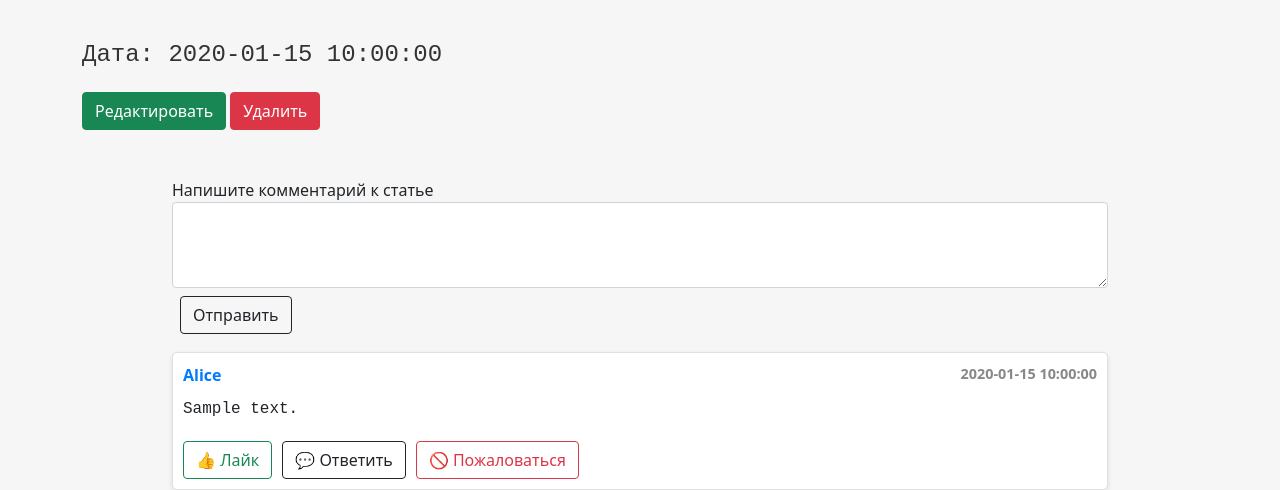
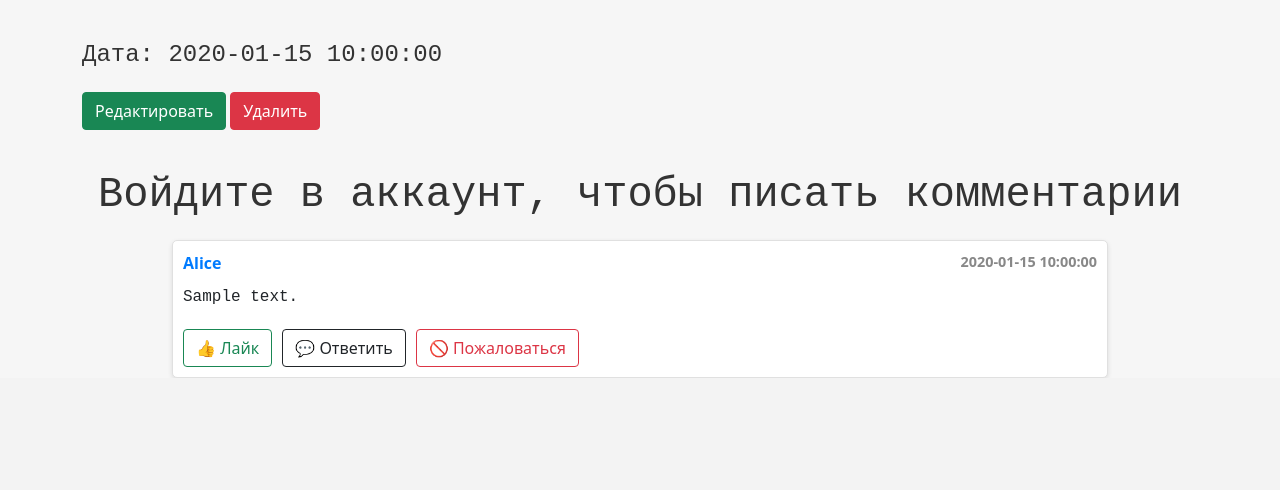
Before and after one commit to Keopint/EGE_WEBSITE_2, a Flask app: page /posts/1 in a window 1280 px wide. Shown: the part 611-1101 px from the top of the page. After the commit the page ends 989 px from the top, so only its background shows below. Run offline with Flask 3, Linux system fonts and the light colour scheme; tables that the repository leaves empty hold one stand-in row (values such as "Sample post"); some libraries are stand-ins or nearby versions.

Commit message:
Final commit 3 (fix mini bag with forum)

```diff
--- a/templates/post.html
+++ b/templates/post.html
@@ -38,6 +38,7 @@
     <a class="btn btn-danger" href="{{table.id}}/delete">Удалить</a>
   </div>
   <div id="chatinfodiv37" style="display: none; visibility: hidden;">{{table.id}}</div>
+  {% if current_user.is_authenticated %}
     <div class="container w-75 mt-5" id="send_message_div">
       <label>Напишите комментарий к статье</label>
       <textarea type="text" name="comment_text" id="send_message_input" class="form-control" rows="3"></textarea>
@@ -45,6 +46,9 @@
       <!-- <input type="text" value="" id="send_message_input" placeholder="Введите сообщение">
       <button onclick="send_message()" class="btn btn-outline-success"></button> -->
     </div>
+  {% else %}
+    <h1 align="center">Войдите в аккаунт, чтобы писать комментарии</h1>
+  {% endif %}
   <div id="chatdiv37">
     {{forum|safe}}
     <!-- тут с помощью js вставится чат когда я это доделаю -->
```
Lines whose indentation alone changed are shown as unchanged.
